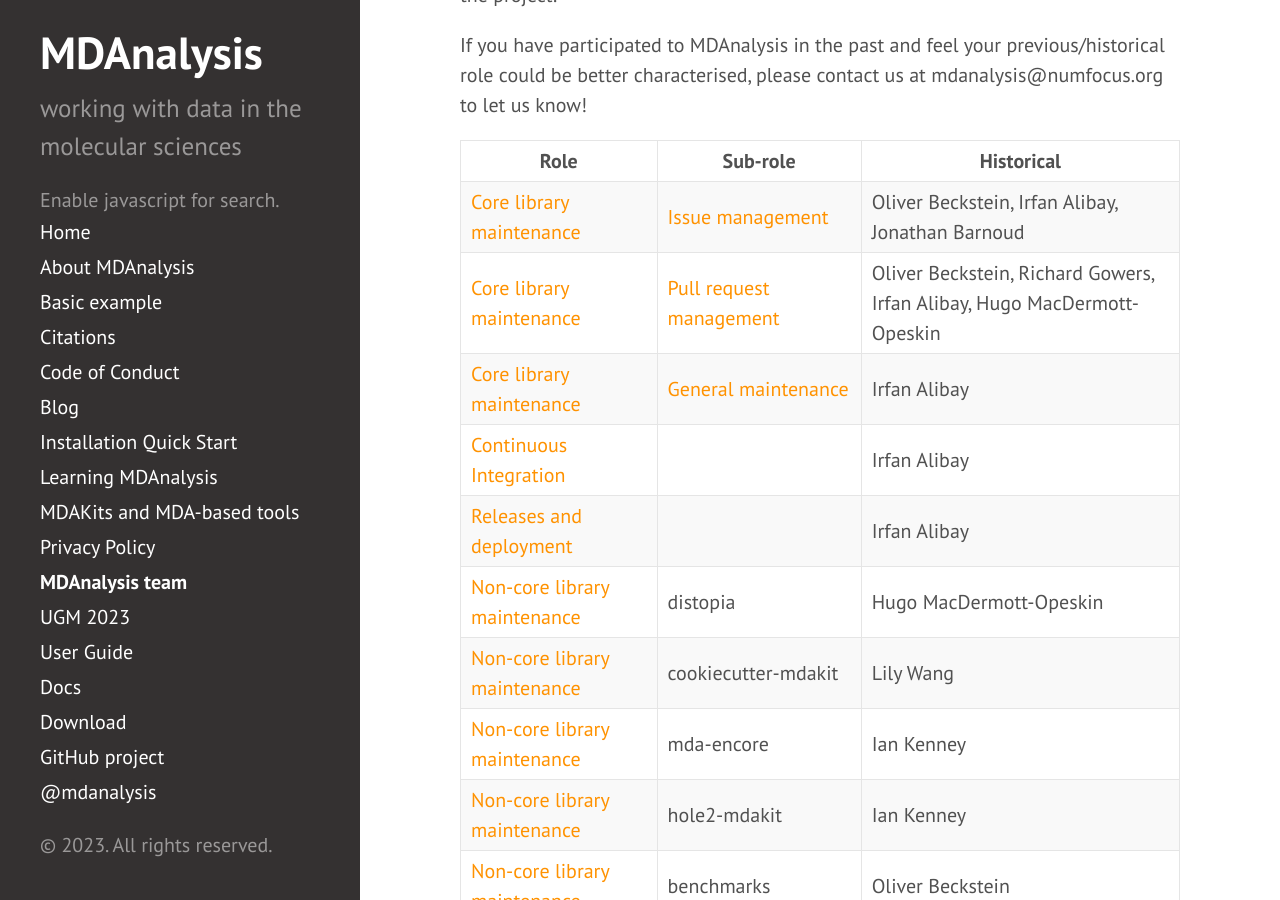
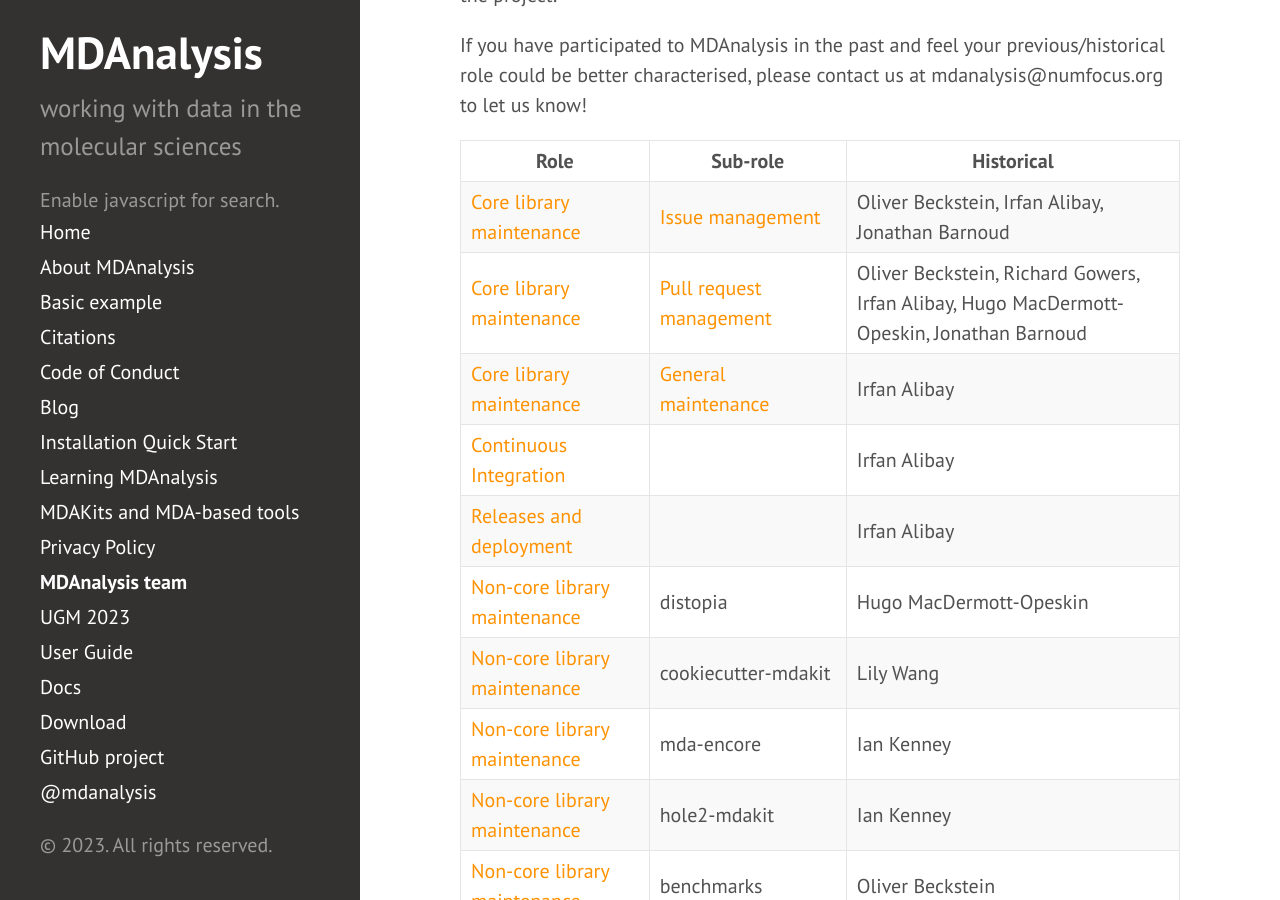
Before and after one commit to MDAnalysis/MDAnalysis.github.io, a Jekyll site: the page built from pages/team.md, in a window 1280 px wide and 900 px high, scrolled down 588 px. Built offline with Jekyll 4.4.1, drawn with Linux system fonts in a browser that asks for light colours; comment, search, counter and statistics services are not loaded.

Commit message:
Update pages/team.md
Co-authored-by: Jonathan Barnoud <jonathan@barnoud.net>

```diff
--- a/pages/team.md
+++ b/pages/team.md
@@ -18,7 +18,7 @@ please contact us at mdanalysis@numfocus.org to let us know!
 | Role                         | Sub-role                       | Historical                                                              |
 |------------------------------|--------------------------------|-------------------------------------------------------------------------|
 | [Core library maintenance](#core-library-maintenance)     | [Issue management](#issue-management)               | Oliver Beckstein, Irfan Alibay, Jonathan Barnoud                        |
-| [Core library maintenance](#core-library-maintenance)     | [Pull request management](#pull-request-management)        | Oliver Beckstein, Richard Gowers, Irfan Alibay, Hugo MacDermott-Opeskin |
+| [Core library maintenance](#core-library-maintenance)     | [Pull request management](#pull-request-management)        | Oliver Beckstein, Richard Gowers, Irfan Alibay, Hugo MacDermott-Opeskin, Jonathan Barnoud |
 | [Core library maintenance](#core-library-maintenance)     | [General maintenance](#general-maintenance)            | Irfan Alibay                                                            |
 | [Continuous Integration](#continuous-integration)       |                                | Irfan Alibay                                                            |
 | [Releases and deployment](#releases-and-deployment)      |                                | Irfan Alibay                                                            |
```
